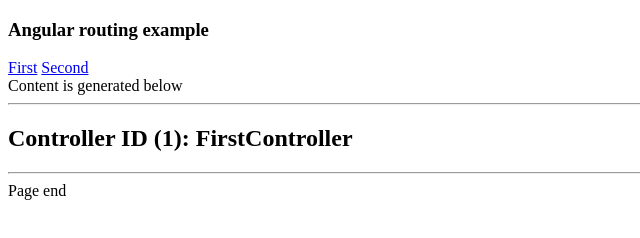
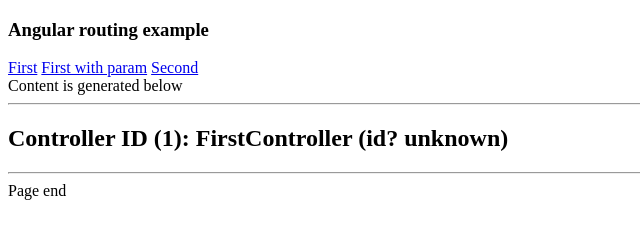
Before and after one commit to apycazo/jander-angularjs, a plain HTML site: page demo/ng-route-demo.html in a window 1280 px wide. Shown: the whole page, without its empty margins (0-640 px from the left). Drawn offline with nearby package versions, Linux system fonts and the light colour scheme; some packages are replaced by stand-ins of ours.

Commit message:
added paramters to the routing example

```diff
--- a/demo/ng-route-demo.html
+++ b/demo/ng-route-demo.html
@@ -4,7 +4,7 @@
   <meta charset="utf-8">
   <meta name="viewport" content="width=device-width">
   <script src="https://cdnjs.cloudflare.com/ajax/libs/angular.js/1.6.8/angular.min.js"></script>
-        <script src="https://cdnjs.cloudflare.com/ajax/libs/angular.js/1.6.8/angular-route.min.js"></script>
+  <script src="https://cdnjs.cloudflare.com/ajax/libs/angular.js/1.6.8/angular-route.min.js"></script>
   <title>AngularJS routing</title>
 </head>
 <body ng-app="app">
@@ -12,6 +12,7 @@
   <div>
     <h3>Angular routing example</h3>
     <a href="#!first">First</a>
+    <a href="#!first/myId">First with param</a>
     <a href="#!second">Second</a>
   </div>
 
@@ -23,7 +24,7 @@
 
   <!-- inline html content for the example -->
   <script type="text/ng-template" id="firstPage.html">
-    <h2>Controller ID (1): {{value}}</h2>
+    <h2>Controller ID (1): {{value}} (id? {{id}})</h2>
   </script>
   <script type="text/ng-template" id="secondPage.html">
     <h2>Controller ID (2): {{value}}</h2>
@@ -38,14 +39,19 @@
           controller: "FirstCtrl",
           templateUrl: "firstPage.html"
         })
+        .when("/first/:id", {
+          controller: "FirstCtrl",
+          templateUrl: "firstPage.html"
+        })
         .when("/second", {
           controller: "SecondCtrl",
           template: '<h2>Controller ID (2): {{value}}</h2>'
         })
         .otherwise({ redirectTo: "/first" });
     })
-    .controller('FirstCtrl', function FirstCtrl ($scope) {
+    .controller('FirstCtrl', function FirstCtrl ($scope, $routeParams) {
       $scope.value = 'FirstController';
+      $scope.id = $routeParams.id ? $routeParams.id : 'unknown';
     })
     .controller('SecondCtrl', function SecondCtrl ($scope) {
       $scope.value = 'SecondController';
```
